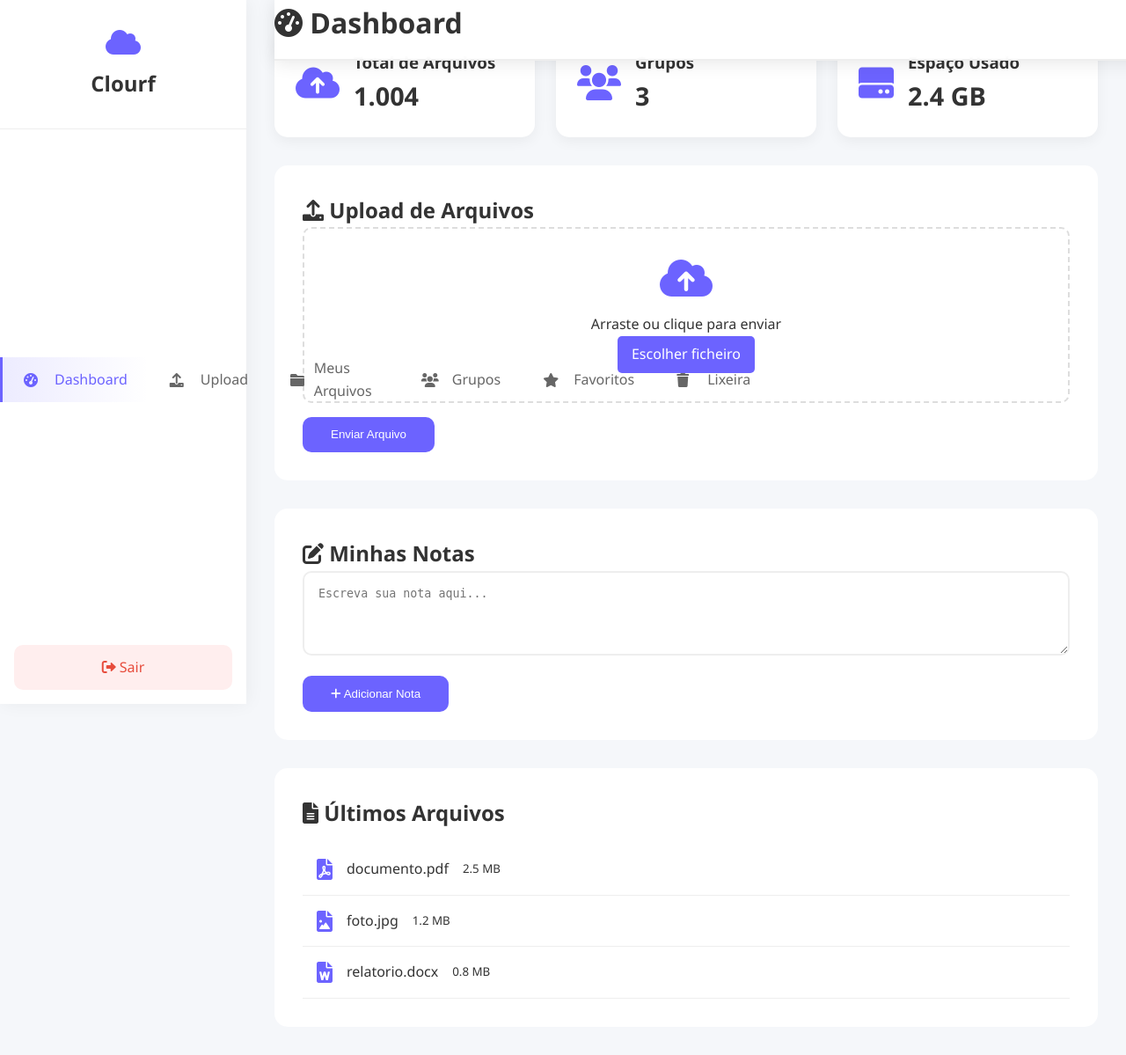
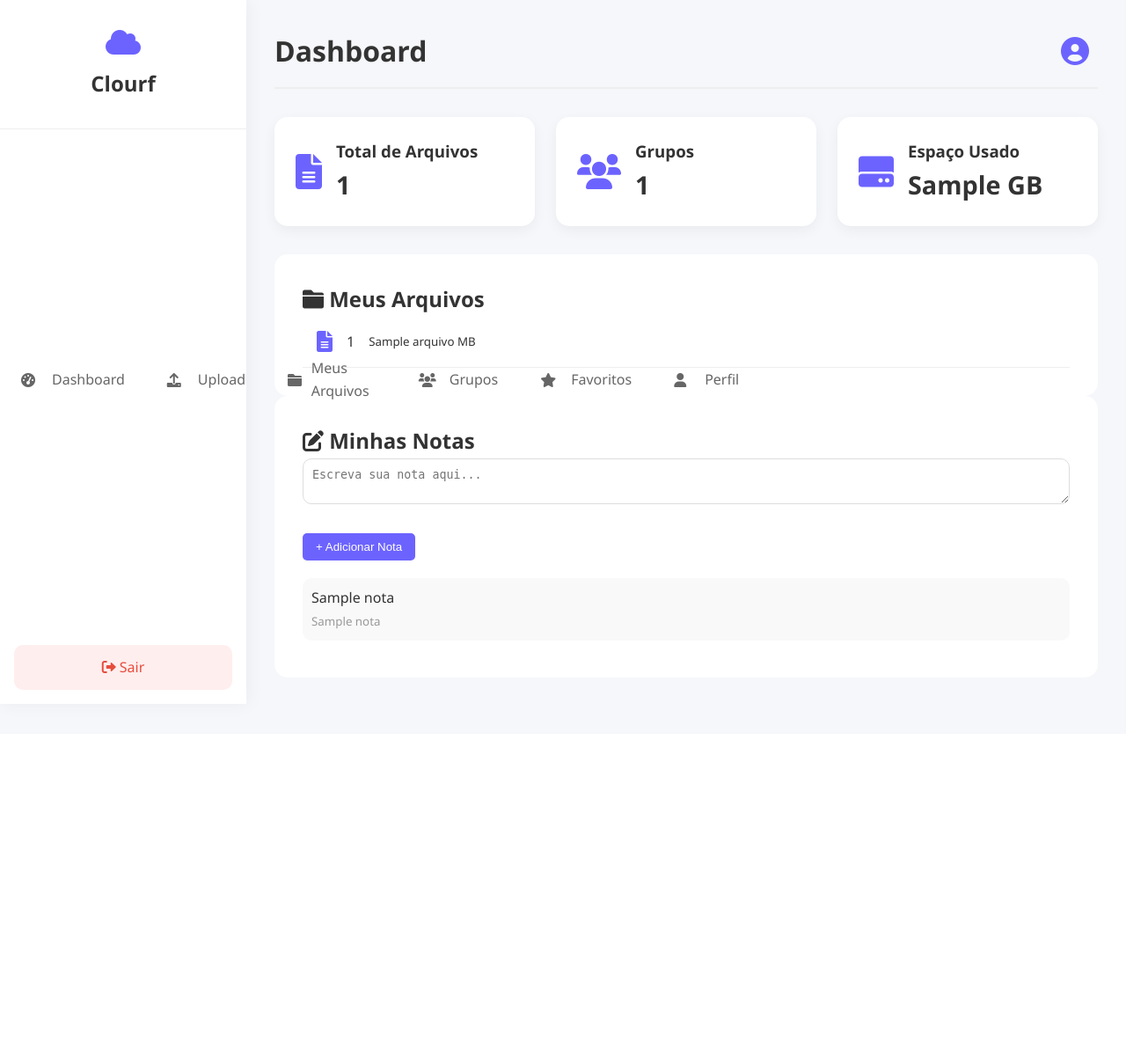
Before and after one commit to Desquek/Clourf-, a Flask app: template templates/dashboard.html in a window 1280 px wide. Shown: the whole page at 88% size. After the commit the page ends 808 px from the top, so only its background shows below. Run offline with Flask 3, Linux system fonts and the light colour scheme; the template is opened without the code that fills it: most values are stand-ins (such as "Sample title", 1, 10 or a date in 2020).

Commit message:
Atualizar o dashboard.html

```diff
--- a/templates/dashboard.html
+++ b/templates/dashboard.html
@@ -3,7 +3,7 @@
 <head>
     <meta charset="UTF-8">
     <meta name="viewport" content="width=device-width, initial-scale=1.0">
-    <title>Dashboard - Clourf</title>
+    <title>Clourf - Dashboard</title>
     <link rel="stylesheet" href="https://cdnjs.cloudflare.com/ajax/libs/font-awesome/6.0.0/css/all.min.css">
     <link rel="stylesheet" href="{{ url_for('static', filename='style.css') }}">
 </head>
@@ -15,24 +15,24 @@
                 <h2>Clourf</h2>
             </div>
             <nav class="sidebar-nav">
-                <a href="#" class="active"><i class="fas fa-tachometer-alt"></i> Dashboard</a>
-                <a href="#"><i class="fas fa-upload"></i> Upload</a>
-                <a href="#"><i class="fas fa-folder"></i> Meus Arquivos</a>
-                <a href="#"><i class="fas fa-users"></i> Grupos</a>
-                <a href="#"><i class="fas fa-star"></i> Favoritos</a>
-                <a href="#"><i class="fas fa-trash"></i> Lixeira</a>
+                <a href="/dashboard"><i class="fas fa-tachometer-alt"></i> Dashboard</a>
+                <a href="/upload-page"><i class="fas fa-upload"></i> Upload</a>
+                <a href="/meus-arquivos"><i class="fas fa-folder"></i> Meus Arquivos</a>
+                <a href="/grupos"><i class="fas fa-users"></i> Grupos</a>
+                <a href="/favoritos"><i class="fas fa-star"></i> Favoritos</a>
+                <a href="/perfil"><i class="fas fa-user"></i> Perfil</a>
             </nav>
             <a href="/logout" class="sidebar-logout"><i class="fas fa-sign-out-alt"></i> Sair</a>
         </aside>
 
         <main class="dashboard-main">
-            <header class="dashboard-header">
-                <h1><i class="fas fa-tachometer-alt"></i> Dashboard</h1>
+            <div class="dashboard-header">
+                <h1>Dashboard</h1>
                 <div class="user-info">
                     <i class="fas fa-user-circle"></i>
-                    <span>Bem-vindo!</span>
+                    <span>{{ session['username'] }}</span>
                 </div>
-            </header>
+            </div>
 
             {% with messages = get_flashed_messages() %}
                 {% if messages %}
@@ -42,68 +42,68 @@
                 {% endif %}
             {% endwith %}
 
+            <!-- CARDS IGUAL AO PRINT -->
             <div class="dashboard-stats">
                 <div class="stat-card">
-                    <i class="fas fa-cloud-upload-alt"></i>
+                    <i class="fas fa-file-alt"></i>
                     <div>
                         <h3>Total de Arquivos</h3>
-                        <p class="stat-number">1.004</p>
+                        <p class="stat-number">{{ total_arquivos if total_arquivos else 0 }}</p>
                     </div>
                 </div>
                 <div class="stat-card">
                     <i class="fas fa-users"></i>
                     <div>
                         <h3>Grupos</h3>
-                        <p class="stat-number">3</p>
+                        <p class="stat-number">{{ grupos|length if grupos else 0 }}</p>
                     </div>
                 </div>
                 <div class="stat-card">
                     <i class="fas fa-hdd"></i>
                     <div>
                         <h3>Espaço Usado</h3>
-                        <p class="stat-number">2.4 GB</p>
+                        <p class="stat-number">{{ espaco_usado }} GB</p>
                     </div>
                 </div>
             </div>
 
-            <div class="dashboard-upload">
-                <h2><i class="fas fa-upload"></i> Upload de Arquivos</h2>
-                <form method="POST" action="/upload" enctype="multipart/form-data" class="upload-form">
-                    <div class="file-dropzone">
-                        <i class="fas fa-cloud-upload-alt"></i>
-                        <p>Arraste ou clique para enviar</p>
-                        <input type="file" name="file" id="file" required>
-                        <label for="file" class="file-label">Escolher ficheiro</label>
+            <!-- MEUS ARQUIVOS (LISTA REAL) -->
+            <div class="dashboard-files">
+                <h2><i class="fas fa-folder"></i> Meus Arquivos</h2>
+                {% if arquivos and arquivos|length > 0 %}
+                    {% for arquivo in arquivos[:5] %}
+                    <div class="file-item">
+                        <i class="fas {% if arquivo[1] == 'foto' %}fa-image{% elif arquivo[1] == 'video' %}fa-video{% else %}fa-file-alt{% endif %}"></i>
+                        <span>{{ arquivo[0] }}</span>
+                        <small>{{ arquivo[2] }} MB</small>
                     </div>
-                    <button type="submit" class="upload-btn">Enviar Arquivo</button>
-                </form>
+                    {% endfor %}
+                    {% if arquivos|length > 5 %}
+                        <p style="text-align: center; margin-top: 10px;"><a href="/meus-arquivos" style="color: #6C63FF;">Ver todos os {{ total_arquivos }} arquivos →</a></p>
+                    {% endif %}
+                {% else %}
+                    <p style="text-align: center; padding: 20px;">Nenhum arquivo ainda. <a href="/upload-page" style="color: #6C63FF;">Enviar agora</a></p>
+                {% endif %}
             </div>
 
+            <!-- MINHAS NOTAS -->
             <div class="dashboard-notes">
                 <h2><i class="fas fa-edit"></i> Minhas Notas</h2>
-                <textarea placeholder="Escreva sua nota aqui..." rows="4"></textarea>
-                <button class="note-btn"><i class="fas fa-plus"></i> Adicionar Nota</button>
-            </div>
+                <form method="POST" action="/nota/add">
+                    <textarea name="conteudo" placeholder="Escreva sua nota aqui..." rows="2" style="width: 100%; padding: 10px; border-radius: 10px; border: 1px solid #ddd;"></textarea>
+                    <button type="submit" style="margin-top: 10px; background: #6C63FF; color: white; padding: 8px 15px; border: none; border-radius: 5px;">+ Adicionar Nota</button>
+                </form>
 
-            <div class="dashboard-files">
-                <h2><i class="fas fa-file-alt"></i> Últimos Arquivos</h2>
-                <div class="files-list">
-                    <div class="file-item">
-                        <i class="fas fa-file-pdf"></i>
-                        <span>documento.pdf</span>
-                        <small>2.5 MB</small>
+                {% if notas and notas|length > 0 %}
+                    <div style="margin-top: 20px;">
+                        {% for nota in notas[:3] %}
+                        <div style="background: #f9f9f9; padding: 10px; border-radius: 10px; margin-bottom: 10px;">
+                            <p style="margin: 0;">{{ nota[1][:100] }}</p>
+                            <small style="color: #999;">{{ nota[2] }}</small>
+                        </div>
+                        {% endfor %}
                     </div>
-                    <div class="file-item">
-                        <i class="fas fa-file-image"></i>
-                        <span>foto.jpg</span>
-                        <small>1.2 MB</small>
-                    </div>
-                    <div class="file-item">
-                        <i class="fas fa-file-word"></i>
-                        <span>relatorio.docx</span>
-                        <small>0.8 MB</small>
-                    </div>
-                </div>
+                {% endif %}
             </div>
         </main>
     </div>
```
